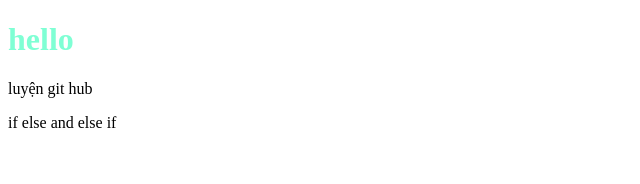
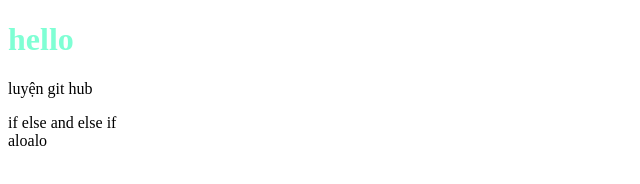
Before and after one commit to tuanmup123/demoGit, a plain HTML site: page index.html in a window 1280 px wide. Shown: the full height of the page, 0-640 px from the left. Drawn offline with Linux system fonts and the light colour scheme.

Commit message:
them class hellothezoo

```diff
--- a/index.html
+++ b/index.html
@@ -16,6 +16,9 @@
         <div class="helloworld">
             if else and else if
         </div>
+        <div class="hellothezoo">
+            aloalo
+        </div>
     </div>
 </body>
 </html>
```
